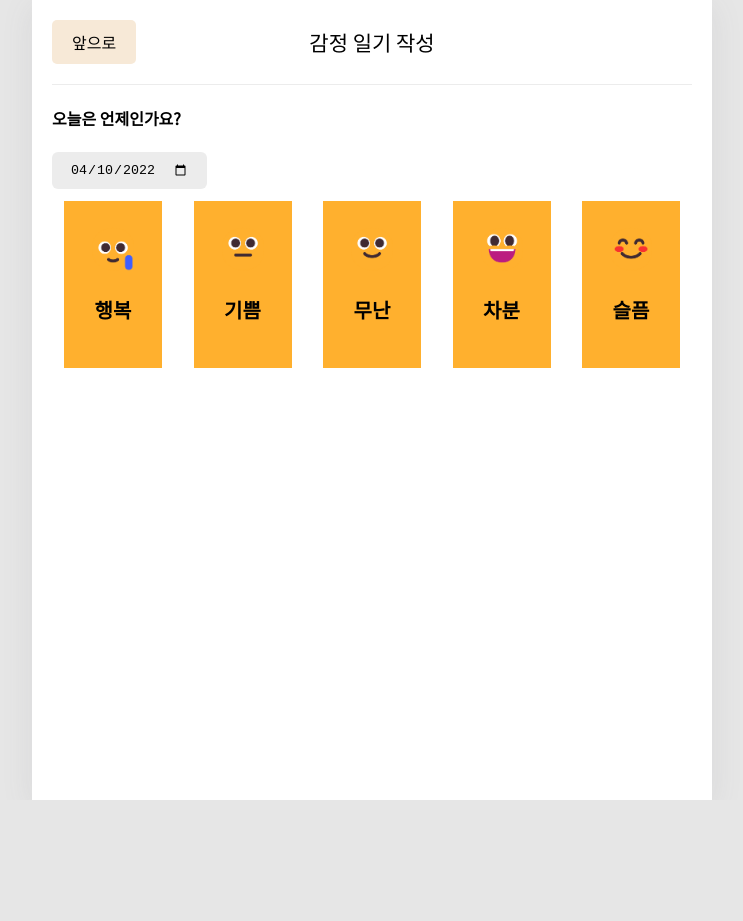
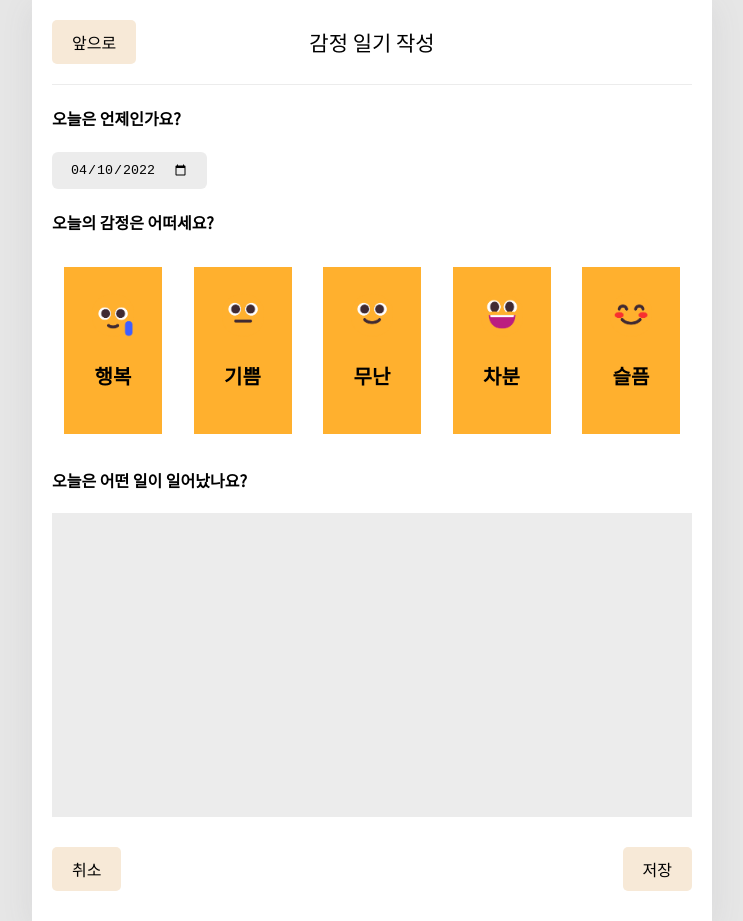
Before and after one commit to brightautumnsky/emotion-journal, a React (Create React App) app: page /new in a window 1280 px wide. Shown: the whole page, without its empty margins (268-1011 px from the left). Before the commit the page ends 800 px from the top, so only its background shows below. Built offline with nearby package versions, Linux system fonts and the light colour scheme.

Commit message:
New content & button

```diff
--- a/src/App.js
+++ b/src/App.js
@@ -13,7 +13,7 @@ const reducer = (state, action) => {
     case "INIT":
       return action.data;
     case "CREATE":
-      newState = [...state, action.data];
+      newState = [action.data, ...state];
       break;
     case "DELETE":
       newState = state.filter((item) => item.id !== action.targetId);
--- a/src/Components/Emotion.js
+++ b/src/Components/Emotion.js
@@ -35,6 +35,7 @@ const StyledEmotion = styled.div`
 
 const Emotion = ({ id, img, des, emotion, onClick }) => {
   return (
+    // active를 props로 받아서 처리
     <StyledEmotion active={id === emotion} onClick={() => onClick(id)}>
       <img src={img} alt={`emotin-${id}`} />
       <p>{des}</p>
--- a/src/Components/JournalEditor.js
+++ b/src/Components/JournalEditor.js
@@ -1,9 +1,10 @@
-import React, { useState } from "react";
+import React, { useState, useContext, useRef } from "react";
 import { useNavigate } from "react-router-dom";
 import styled from "styled-components";
 import Header from "./Header";
 import Button from "./Button";
 import Emotion from "./Emotion";
+import { JournalDispatchContext } from "../App";
 
 const emotionList = [
   { id: 1, img: process.env.PUBLIC_URL + "assets/1.png", des: "행복" },
@@ -30,6 +31,26 @@ const StyledJournalEditor = styled.div`
       justify-content: space-between;
       width: 100%;
     }
+    .content-box {
+      width: 100%;
+      display: flex;
+      justify-content: center;
+      textarea {
+        width: 100%;
+        resize: none;
+        border: none;
+        background: #ececec;
+        min-height: 300px;
+        &:focus {
+          outline: none;
+        }
+      }
+    }
+    .btn-box {
+      display: flex;
+      justify-content: space-between;
+      padding: 30px 0;
+    }
   }
 `;
 
@@ -39,11 +60,34 @@ const JournalEditor = () => {
     navigate(-1);
   };
 
+  // 일기 감정 상태
   const [emotion, setEmotion] = useState(null);
+  // 일기 내용 상태
+  const [content, setContent] = useState("");
+  const contentRef = useRef();
+  const { onCreate } = useContext(JournalDispatchContext);
 
   // 감정 변화
   const onClickEmotion = (emotion) => {
     setEmotion(emotion);
+  };
+  // 일기 내용 변화
+  const onChangeContent = (e) => {
+    setContent(e.target.value);
+  };
+  // 일기 내용 저장
+  const onSubmit = () => {
+    if (content.length < 1) {
+      contentRef.current.focus();
+      return alert("입력해주세요!");
+    }
+
+    console.log(date);
+    console.log(emotion);
+    console.log(content);
+    onCreate(date, content, emotion);
+    // 일기 작성 페이지로 뒤로가기를 해서 다시 못 오게 막기
+    navigate("/", { replace: true });
   };
 
   // 날짜 변환 함수
@@ -84,10 +128,13 @@ const JournalEditor = () => {
           onChange={onChangeDate}
           value={date}
         />
+      </section>
       <section>
+        <h4>오늘의 감정은 어떠세요?</h4>
         <div className="emotion-box">
-            {emotionList.map((em) => (
+          {emotionList.map((em, index) => (
             <Emotion
+              key={index}
               emotion={emotion}
               id={em.id}
               img={em.img}
@@ -97,6 +144,17 @@ const JournalEditor = () => {
           ))}
         </div>
       </section>
+      <section>
+        <h4>오늘은 어떤 일이 일어났나요?</h4>
+        <div className="content-box">
+          <textarea onChange={onChangeContent} ref={contentRef} />
+        </div>
+      </section>
+      <section>
+        <div className="btn-box">
+          <Button text="취소" onClick={() => navigate(-1)} />
+          <Button text="저장" onClick={onSubmit} />
+        </div>
       </section>
     </StyledJournalEditor>
   );
```
Lines whose indentation alone changed are shown as unchanged.
